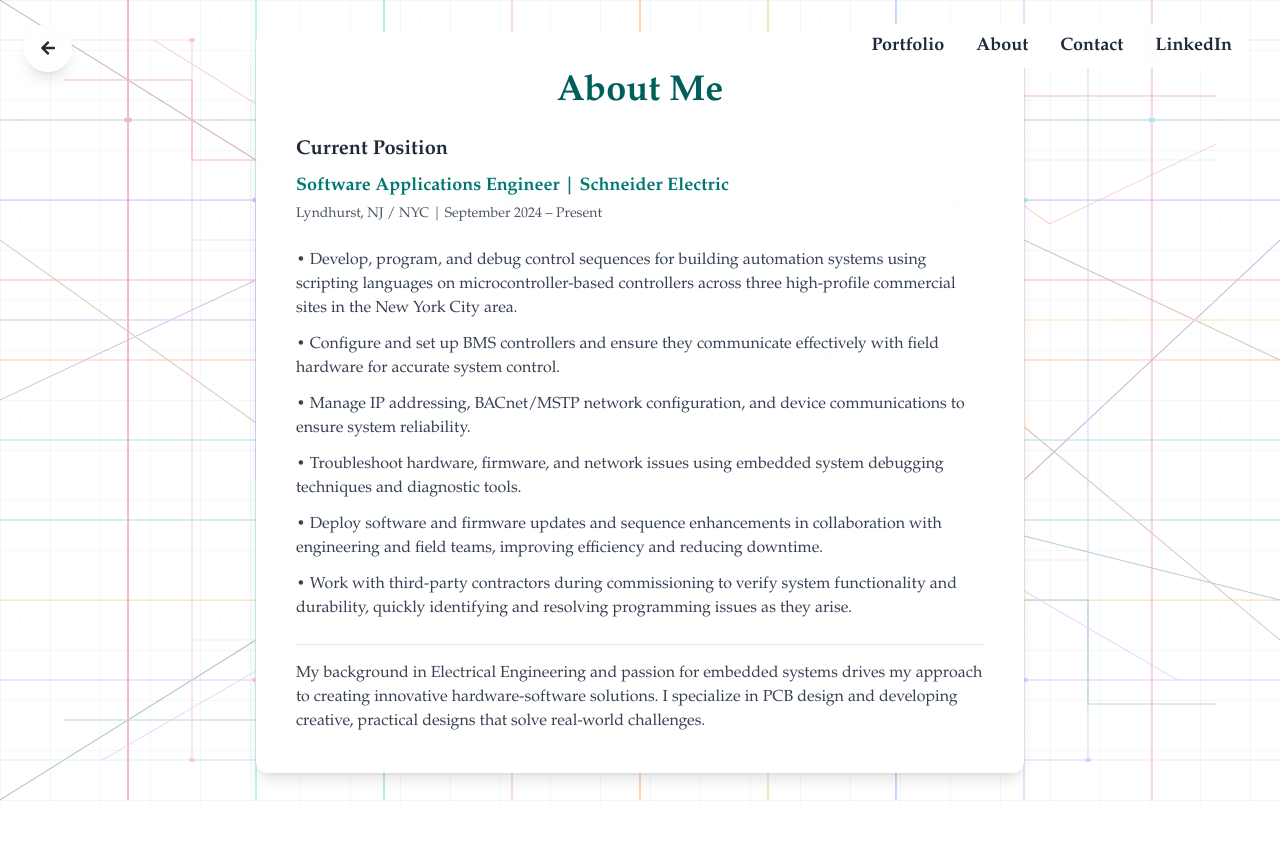
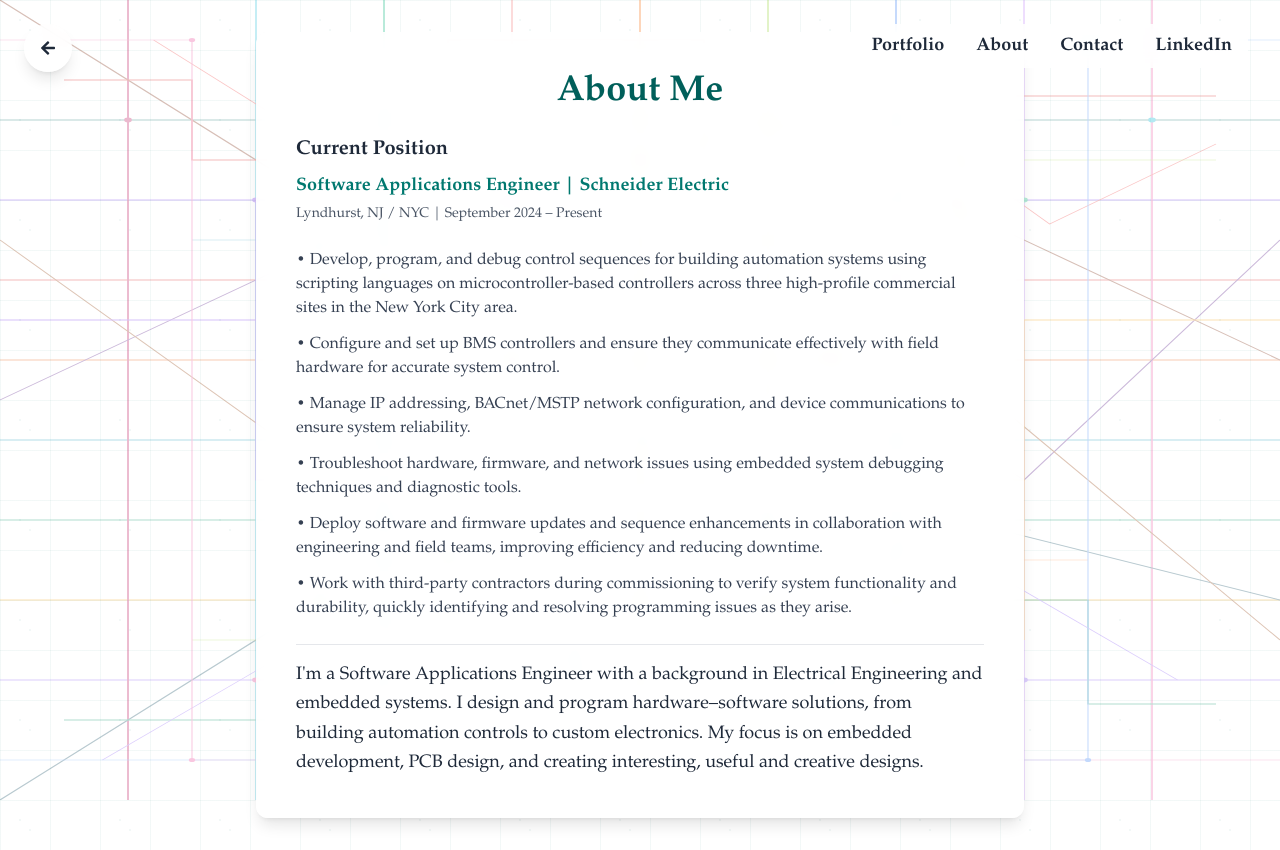
Before and after one commit to gwell11/aymesglidwebsite, a Next.js app: page /about in a window 1280 px wide. Before the commit the page ends 805 px from the top, so only its background shows below. Built offline with nearby package versions, Linux system fonts and the light colour scheme; a web font is replaced by a local one.

Commit message:
Fix ESLint errors: escape apostrophes and replace any type with proper TypeScript

```diff
--- a/src/app/about/page.tsx
+++ b/src/app/about/page.tsx
@@ -1,9 +1,7 @@
 "use client";
-import { useRouter } from "next/navigation";
 import PCBTraces from "../../components/PCBTraces";
 
 export default function AboutPage() {
-  const router = useRouter();
   return (
     <main className="flex flex-col items-center justify-center min-h-screen p-8 text-center relative">
       <PCBTraces />
@@ -42,9 +40,9 @@ export default function AboutPage() {
           </div>
 
           <div className="mt-6 pt-4 border-t border-gray-200">
-            <p className="text-gray-700">
-              My background in Electrical Engineering and passion for embedded systems drives my approach to creating innovative hardware-software solutions. I specialize in PCB design and developing creative, practical designs that solve real-world challenges.
-            </p>
+                    <p className="text-lg text-gray-800 leading-relaxed">
+          I&apos;m a Software Applications Engineer with a background in Electrical Engineering and embedded systems. I design and program hardware–software solutions, from building automation controls to custom electronics. My focus is on embedded development, PCB design, and creating interesting, useful and creative designs.
+        </p>
           </div>
         </div>
       </div>
--- a/src/app/contact/page.tsx
+++ b/src/app/contact/page.tsx
@@ -9,7 +9,7 @@ export default function ContactPage() {
       <div className="bg-white/90 backdrop-blur-sm rounded-xl shadow-lg p-10 max-w-2xl relative z-10">
         <h1 className="text-4xl font-extrabold mb-4 text-teal-800">Get In Touch</h1>
         <p className="text-lg text-gray-700 mb-8">
-          I'm always open to discussing new projects, creative ideas, or opportunities to be part of an ambitious team. Feel free to reach out.
+          I&apos;m always open to discussing new projects, creative ideas, or opportunities to be part of an ambitious team. Feel free to reach out.
         </p>
         <a
           href="mailto:aymes.glidewell@gmail.com"
--- a/src/app/page.tsx
+++ b/src/app/page.tsx
@@ -17,7 +17,7 @@ export default function Home() {
           <h1 className="text-5xl font-extrabold mb-2 text-teal-800">Aymes Glidewell</h1>
           <h2 className="text-2xl font-medium mb-6 text-gray-700">Software Application Engineer</h2>
           <p className="text-lg text-gray-800 mb-8">
-            I'm a Software Applications Engineer with a background in Electrical Engineering and embedded systems. I design and program hardware–software solutions, from building automation controls to custom electronics. My focus is on software and embedded development, PCB design, and creating interesting, user friendly products.
+            I&apos;m a Software Applications Engineer with a background in Electrical Engineering and embedded systems. I design and program hardware–software solutions, from building automation controls to custom electronics. My focus is on software and embedded development, PCB design, and creating interesting, user friendly products.
           </p>
           <button
             className="bg-teal-600 text-white px-8 py-3 rounded-lg shadow-lg hover:bg-green-600 transition text-xl font-semibold"
--- a/src/app/projects/synths/chords-lead/page.tsx
+++ b/src/app/projects/synths/chords-lead/page.tsx
@@ -59,7 +59,7 @@ export default function ChordsSynth2D() {
   // Initialize audio context
   const initAudioContext = useCallback(() => {
     if (!audioContextRef.current) {
-      audioContextRef.current = new (window.AudioContext || (window as any).webkitAudioContext)();
+      audioContextRef.current = new (window.AudioContext || (window as typeof window & { webkitAudioContext: typeof AudioContext }).webkitAudioContext)();
     }
     return audioContextRef.current;
   }, []);
```
